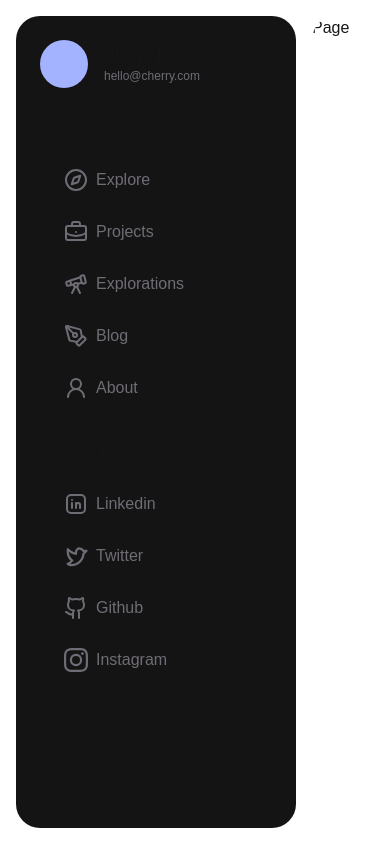
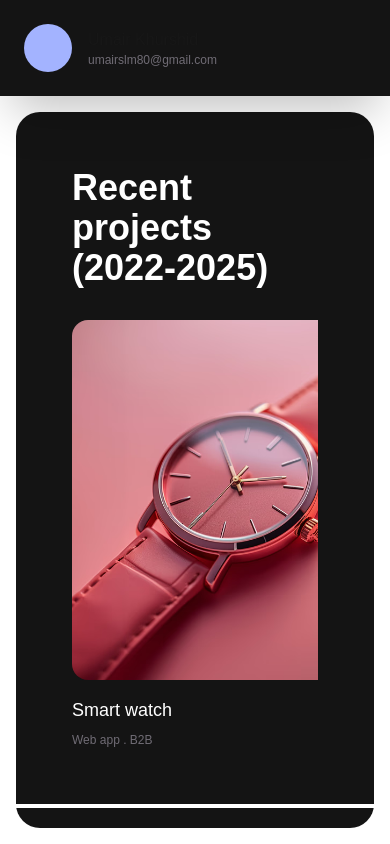
Before and after one commit to UMAIR9235/my-new-portfolio, a Next.js app: page /projects in a window 390 px wide. Built offline with nearby package versions, Linux system fonts and the light colour scheme.

Commit message:
make homepage responsive

```diff
--- a/src/app/(dashboard)/layout.tsx
+++ b/src/app/(dashboard)/layout.tsx
@@ -5,7 +5,9 @@ function DashboardLayout({ children }: { children: React.ReactNode }) {
   return (
     <div className="flex gap-4 p-4 h-screen ">
       <SideNav />
-      <div className=" flex-1 rounded-3xl overflow-hidden">{children}</div>
+      <div className="flex-1 rounded-3xl overflow-hidden mt-[96px] lg:mt-0">
+        {children}
+      </div>
     </div>
   );
 }
--- /dev/null
+++ b/src/app/(dashboard)/projects/[projectId]/page.tsx
@@ -0,0 +1,48 @@
+"use client";
+import CanvasCircleAnimation from "@/components/canvas-circle-animation";
+import React, { useRef, useState, useLayoutEffect } from "react";
+
+function ProjectsPage() {
+  const containerRef = useRef<HTMLDivElement>(null);
+  const [dimensions, setDimensions] = useState({ width: 0, height: 0 });
+
+  useLayoutEffect(() => {
+    const updateDimensions = () => {
+      if (containerRef.current) {
+        const rect = containerRef.current.getBoundingClientRect();
+        setDimensions({
+          width: rect.width,
+          height: rect.height,
+        });
+      }
+    };
+
+    updateDimensions();
+    window.addEventListener("resize", updateDimensions);
+
+    // Optional: Add ResizeObserver for element resize detection
+    const observer = new ResizeObserver(updateDimensions);
+    if (containerRef.current) {
+      observer.observe(containerRef.current);
+    }
+
+    return () => {
+      window.removeEventListener("resize", updateDimensions);
+      observer.disconnect();
+    };
+  }, []);
+
+  return (
+    <div
+      ref={containerRef}
+      className="w-full h-full border border-[#706C75]/50 "
+    >
+      <CanvasCircleAnimation
+        width={dimensions.width}
+        height={dimensions.height}
+      />
+    </div>
+  );
+}
+
+export default ProjectsPage;
--- a/src/app/(dashboard)/projects/page.tsx
+++ b/src/app/(dashboard)/projects/page.tsx
@@ -1,7 +1,75 @@
+import ProjectCard from "@/components/project-card";
+import { ArrowUp, ChevronRight } from "lucide-react";
 import React from "react";
 
-function Page() {
-  return <div>Page</div>;
+function ProjectsListPage() {
+  return (
+    <main className="max-h-full  overflow-y-auto hide-scrollbar space-y-1">
+      <section className="flex flex-col gap-y-16 w-full bg-[#141414] px-14  py-8">
+        <div className="flex flex-col py-6 gap-y-8 ">
+          <h4 className="text-4xl font-semibold text-white flex items-center">
+            Recent projects (2022-2025)
+            {/* <ChevronRight className="size-8" /> */}
+          </h4>
+          <div className="flex shrink-0 gap-8  flex-nowrap overflow-x-auto hide-scrollbar">
+            <ProjectCard
+              imageUrl="/watch.avif"
+              label="Smart watch"
+              description="Web app . B2B"
+            />
+            <ProjectCard
+              imageUrl="/sandle.avif"
+              label="Smart watch"
+              description="Web app . B2B"
+            />{" "}
+            <ProjectCard
+              imageUrl="/glowingBall.avif"
+              label="Smart watch"
+              description="Web app . B2B"
+            />
+            <ProjectCard
+              imageUrl="/watch.avif"
+              label="Smart watch"
+              description="Web app . B2B"
+            />
+          </div>
+        </div>
+      </section>
+
+      <section className="flex justify-between items-center px-14  py-8 bg-[#141414]">
+        <div className="flex flex-col gap-2">
+          <span className="text-sm text-[#706C75] tracking-widest">
+            MADE BY
+          </span>
+          <span className="text-xs text-white tracking-widest">Umair</span>
+        </div>
+        <div className="flex flex-col gap-2">
+          <span className="text-sm text-[#706C75] tracking-widest">EMAIL</span>
+          <span className="text-xs text-white tracking-widest">
+            umairslm80@gmail.com
+          </span>
+        </div>{" "}
+        <div className="flex flex-col gap-2">
+          <span className="text-sm text-[#706C75] tracking-widest">
+            PLATFORM
+          </span>
+          <span className="text-xs text-white tracking-widest">Framer</span>
+        </div>{" "}
+        <div className="flex flex-col gap-2">
+          <span className="text-sm text-[#706C75] tracking-widest">
+            LAST UPDATED
+          </span>
+          <span className="text-xs text-white tracking-widest">
+            {new Date().toDateString()}
+          </span>
+        </div>
+        <button className="py-3 px-6 rounded-full border border-[#706C75] text-[#ff3300] text-sm flex items-center gap-2 font-semibold">
+          Back to top
+          <ArrowUp />
+        </button>
+      </section>
+    </main>
+  );
 }
 
-export default Page;
+export default ProjectsListPage;
--- /dev/null
+++ b/src/components/canvas-circle-animation.tsx
@@ -0,0 +1,161 @@
+"use client";
+import React, { useEffect, useRef } from "react";
+
+interface CanvasCircleAnimationProps {
+  width: number;
+  height: number;
+}
+
+interface Point {
+  x: number;
+  y: number;
+}
+
+// ... keep your existing Particle class definition ...
+class Particle {
+  x: number;
+  y: number;
+  radius: number;
+  color: string;
+  radians: number;
+  velocity: number;
+  distanceFromCenter: number;
+  lastMouse: Point;
+  context: CanvasRenderingContext2D;
+
+  constructor(
+    x: number,
+    y: number,
+    radius: number,
+    color: string,
+    context: CanvasRenderingContext2D
+  ) {
+    this.x = x;
+    this.y = y;
+    this.radius = radius;
+    this.color = color;
+    this.context = context;
+    this.radians = Math.random() * Math.PI * 2;
+    this.velocity = 0.05;
+    this.distanceFromCenter = Math.floor(Math.random() * (120 - 50 + 1) + 50);
+    this.lastMouse = { x: window.innerWidth / 2, y: window.innerHeight / 2 };
+  }
+
+  update(mouse: Point) {
+    const lastPoint = { x: this.x, y: this.y };
+
+    // Update radians for rotation
+    this.radians += this.velocity;
+
+    // Smooth mouse interpolation
+    this.lastMouse.x += (mouse.x - this.lastMouse.x) * 0.05;
+    this.lastMouse.y += (mouse.y - this.lastMouse.y) * 0.05;
+
+    // Calculate new position
+    this.x =
+      this.lastMouse.x + Math.cos(this.radians) * this.distanceFromCenter;
+    this.y =
+      this.lastMouse.y + Math.sin(this.radians) * this.distanceFromCenter;
+
+    this.draw(lastPoint);
+  }
+
+  private draw(lastPoint: Point) {
+    this.context.beginPath();
+    this.context.strokeStyle = this.color;
+    this.context.lineWidth = this.radius;
+    this.context.moveTo(lastPoint.x, lastPoint.y);
+    this.context.lineTo(this.x, this.y);
+    this.context.stroke();
+    this.context.closePath();
+  }
+}
+
+const CanvasCircleAnimation: React.FC<CanvasCircleAnimationProps> = ({
+  width,
+  height,
+}) => {
+  const canvasRef = useRef<HTMLCanvasElement>(null);
+  const particles = useRef<Particle[]>([]);
+  const animationFrameId = useRef<number>(null);
+  const mousePos = useRef<{ x: number; y: number }>({
+    x: width / 2,
+    y: height / 2,
+  });
+
+  const colors = ["#00BDFF", "#4D39CE", "#088EFF"];
+
+  useEffect(() => {
+    const canvas = canvasRef.current;
+    if (!canvas || width === 0 || height === 0) return;
+
+    const context = canvas.getContext("2d");
+    if (!context) return;
+
+    // Set canvas dimensions from props
+    canvas.width = width;
+    canvas.height = height;
+
+    // Initialize particles
+    const init = () => {
+      particles.current = Array.from({ length: 10 }, () => {
+        const radius = Math.random() * 2 + 1;
+        return new Particle(
+          width / 2, // Use container width
+          height / 2, // Use container height
+          radius,
+          colors[Math.floor(Math.random() * colors.length)],
+          context
+        );
+      });
+    };
+
+    // Animation loop
+    const animate = () => {
+      context.fillStyle = "rgba(0, 0, 0, 0.05)";
+      context.fillRect(0, 0, width, height);
+
+      particles.current.forEach((particle) =>
+        particle.update(mousePos.current)
+      );
+      animationFrameId.current = requestAnimationFrame(animate);
+    };
+
+    // Event handlers
+    const handleMouseMove = (e: MouseEvent) => {
+      const rect = canvas.getBoundingClientRect();
+      mousePos.current = {
+        x: e.clientX - rect.left,
+        y: e.clientY - rect.top,
+      };
+    };
+
+    canvas.addEventListener("mousemove", handleMouseMove);
+
+    // Start animation
+    init();
+    animate();
+
+    // Cleanup
+    return () => {
+      canvas.removeEventListener("mousemove", handleMouseMove);
+      if (animationFrameId.current) {
+        cancelAnimationFrame(animationFrameId.current);
+      }
+    };
+  }, [width, height]); // Re-run when dimensions change
+
+  return (
+    <canvas
+      ref={canvasRef}
+      style={{
+        background: "black",
+        width: "100%",
+        height: "100%",
+      }}
+      className=""
+    />
+  );
+};
+
+export default CanvasCircleAnimation;
--- a/src/components/project-card.tsx
+++ b/src/components/project-card.tsx
@@ -1,5 +1,7 @@
+"use client";
 import Image from "next/image";
 import React from "react";
+import { useRouter } from "next/navigation";
 
 function ProjectCard({
   imageUrl,
@@ -10,8 +12,13 @@ function ProjectCard({
   label: string;
   description: string;
 }) {
+  const router = useRouter();
+  const handleClick = (e: React.MouseEvent) => {
+    e.stopPropagation();
+    router.push("/projects/1234");
+  };
   return (
-    <div className="flex flex-col  gap-4">
+    <div onClick={handleClick} className="flex flex-col  gap-4">
       <div className="min-w-[320px] min-h-[360px] relative">
         <Image
           src={imageUrl}
--- a/src/components/side-nav.tsx
+++ b/src/components/side-nav.tsx
@@ -1,3 +1,4 @@
+"use client";
 import {
   BriefcaseBusiness,
   Compass,
@@ -6,43 +7,48 @@ import {
   UserRound,
 } from "lucide-react";
 import Link from "next/link";
-import React from "react";
+import React, { useState } from "react";
 import { PiTwitterLogoBold } from "react-icons/pi";
 import { TbBrandLinkedin } from "react-icons/tb";
 import { LuGithub } from "react-icons/lu";
 import { SiInstagram } from "react-icons/si";
 
 function SideNav() {
+  const [showNavLinks, setShowLinks] = useState(false);
   return (
-    <nav className="flex flex-col gap-8 p-6 bg-[#141414] rounded-3xl min-w-[280px]">
+    <nav className="fixed top-0 inset-x-0 z-50 lg:flex lg:relative flex-col gap-8 p-6 bg-[#141414] lg:rounded-3xl min-w-[280px] shadow-2xl lg:shadow-none">
       <div className="flex items-center gap-4">
         <div className="w-12 h-12 rounded-full bg-indigo-300"></div>
         <div className="flex flex-col">
-          <h4 className=" font-medium">Cherry Brown</h4>
-          <p className="text-xs text-[#706C75]">hello@cherry.com</p>
+          <h4 className=" font-medium">Umair Khurshid</h4>
+          <p className="text-xs text-[#706C75]">umairslm80@gmail.com</p>
         </div>
       </div>
-      <div className="flex flex-col flex-1 gap-8 overflow-y-auto ">
+      <div
+        className={`flex flex-col flex-1 gap-8 overflow-y-auto ${
+          showNavLinks ? "" : "hidden lg:flex"
+        }`}
+      >
         <div className="flex flex-col gap-4">
           <h5 className="text-sm tracking-[6px]">MAIN</h5>
           <ul className="flex flex-col gap-1 ">
-            <li className="text-[#706C75] hover:text-[#ff3300] hover:bg-black rounded-full min-w-[160px] px-6 py-3  flex items-center gap-2">
+            <li className="text-[#706C75] hover:text-[#ff3300] hover:bg-black rounded-full min-w-[160px] px-6 py-3  flex items-center gap-2 cursor-pointer">
               <Compass />
-              <Link href="">Explore</Link>
+              <Link href="/">Explore</Link>
             </li>
-            <li className="text-[#706C75] hover:text-[#ff3300] hover:bg-black rounded-full min-w-[160px] px-6 py-3 flex items-center gap-2">
+            <li className="text-[#706C75] hover:text-[#ff3300] hover:bg-black rounded-full min-w-[160px] px-6 py-3 flex items-center gap-2 cursor-pointer">
               <BriefcaseBusiness />
-              <Link href="">Projects</Link>
+              <Link href="/projects">Projects</Link>
             </li>
-            <li className="text-[#706C75] hover:text-[#ff3300] hover:bg-black rounded-full min-w-[160px] px-6 py-3 flex items-center gap-2">
+            <li className="text-[#706C75] hover:text-[#ff3300] hover:bg-black rounded-full min-w-[160px] px-6 py-3 flex items-center gap-2 cursor-pointer">
               <Telescope />
               <Link href="">Explorations</Link>
             </li>
-            <li className="text-[#706C75] hover:text-[#ff3300] hover:bg-black rounded-full min-w-[160px] px-6 py-3 flex items-center gap-2">
+            <li className="text-[#706C75] hover:text-[#ff3300] hover:bg-black rounded-full min-w-[160px] px-6 py-3 flex items-center gap-2 cursor-pointer">
               <PenTool />
               <Link href="">Blog</Link>
             </li>
-            <li className="text-[#706C75] hover:text-[#ff3300] hover:bg-black rounded-full min-w-[160px] px-6 py-3 flex items-center gap-2">
+            <li className="text-[#706c75] hover:text-[#ff3300] hover:bg-black rounded-full min-w-[160px] px-6 py-3 flex items-center gap-2 cursor-pointer">
               <UserRound />
               <Link href="">About</Link>
             </li>
@@ -51,19 +57,19 @@ function SideNav() {
         <div className="flex flex-col gap-4">
           <h5 className="tracking-[6px] text-sm">SOCIAL</h5>
           <ul className="flex flex-col gap-1 ">
-            <li className="text-[#706C75] hover:text-[#ff3300] hover:bg-black rounded-full min-w-[160px] px-6 py-3 flex items-center gap-2">
+            <li className="text-[#706C75] hover:text-[#ff3300] hover:bg-black rounded-full min-w-[160px] px-6 py-3 flex items-center gap-2 cursor-pointer">
               <TbBrandLinkedin className="size-6" />
               <Link href="">Linkedin</Link>
             </li>
-            <li className="text-[#706C75] hover:text-[#ff3300] hover:bg-black rounded-full min-w-[160px] px-6 py-3 flex items-center gap-2">
+            <li className="text-[#706C75] hover:text-[#ff3300] hover:bg-black rounded-full min-w-[160px] px-6 py-3 flex items-center gap-2 cursor-pointer">
               <PiTwitterLogoBold className="size-6" />
               <Link href="">Twitter</Link>
             </li>
-            <li className="text-[#706C75] hover:text-[#ff3300] hover:bg-black rounded-full min-w-[160px] px-6 py-3 flex items-center gap-2">
+            <li className="text-[#706C75] hover:text-[#ff3300] hover:bg-black rounded-full min-w-[160px] px-6 py-3 flex items-center gap-2 cursor-pointer">
               <LuGithub className="size-6" />
               <Link href="">Github</Link>
             </li>
-            <li className="text-[#706C75] hover:text-[#ff3300] hover:bg-black rounded-full min-w-[160px] px-6 py-3 flex items-center gap-2">
+            <li className="text-[#706C75] hover:text-[#ff3300] hover:bg-black rounded-full min-w-[160px] px-6 py-3 flex items-center gap-2 cursor-pointer">
               <SiInstagram className="size-6" />
               <Link href="">Instagram</Link>
             </li>
```
Also changed, not shown: src/app/(dashboard)/page.tsx (+19 -19 lines), 1 other file (tests, documents, lock files or other folders).
